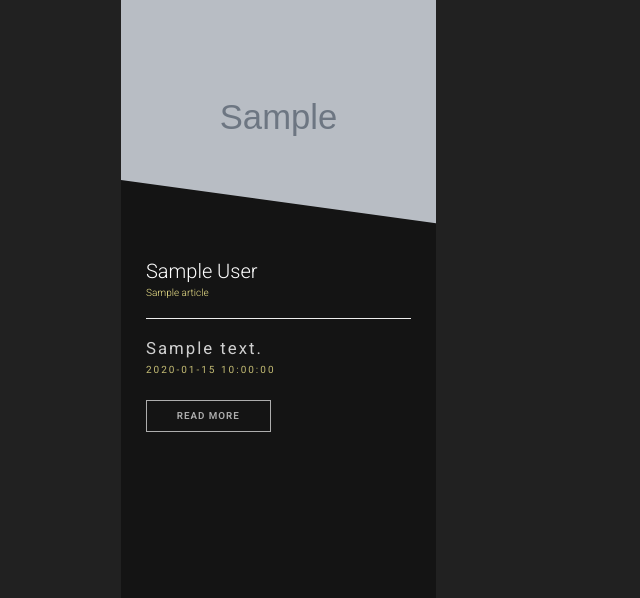
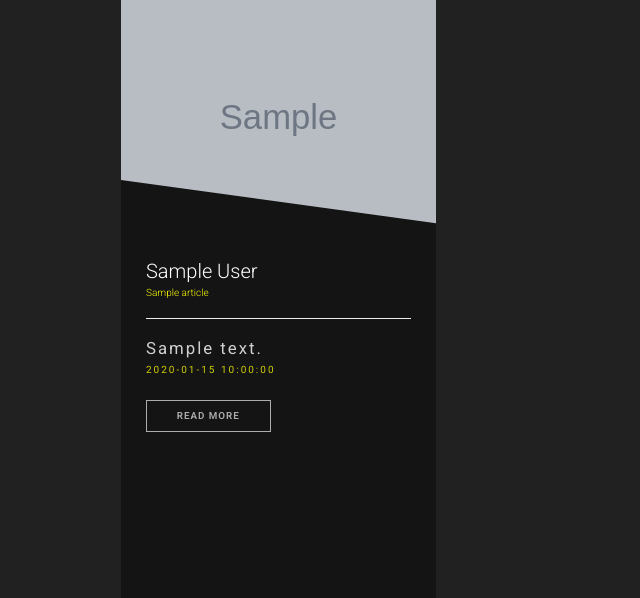
Before and after one commit to murungiKirima/news-highlights, a Flask app: template hightlights/templates/articles.html in a window 1280 px wide. Shown: the part 153-751 px from the top of the page, without its empty margins (0-640 px from the left). Run offline with Flask 2, Linux system fonts and the light colour scheme; the template is opened without the code that fills it: most values are stand-ins (such as "Sample title", 1, 10 or a date in 2020); grey boxes marked "Sample" are stand-in pictures; some libraries are stand-ins or nearby versions.

Commit message:
change colour styling

```diff
--- a/hightlights/static/css/articles.css
+++ b/hightlights/static/css/articles.css
@@ -71,8 +71,8 @@
 }
 .snip1336 .follow {
   margin-right: 4%;
-  border-color: 	#F0E68C;
-  color: 	#F0E68C;
+  border-color: 	#FFFF00;
+  color: 	#FFFF00;
 }
 .snip1336 h2 {
   margin: 0 0 5px;
@@ -81,7 +81,7 @@
 .snip1336 h6 span {
   display: block;
   font-size: 0.8em;
-  color: 	#F0E68C;
+  color: 	#FFFF00;
 }
 .snip1336 p {
   margin: 0 0 10px;
--- a/hightlights/static/css/index.css
+++ b/hightlights/static/css/index.css
@@ -71,8 +71,8 @@
 }
 .snip1336 .follow {
   margin-right: 4%;
-  border-color: 	#F0E68C;
-  color: 	#F0E68C;
+  border-color: 	#FFFF00;
+  color: 	#FFFF00;
 }
 .snip1336 h2 {
   margin: 0 0 5px;
@@ -81,7 +81,7 @@
 .snip1336 h6 span {
   display: block;
   font-size: 0.8em;
-  color: 	#F0E68C;
+  color: 	#FFFF00;
 }
 .snip1336 p {
   margin: 0 0 10px;
```
Also changed, not shown: README.md.
